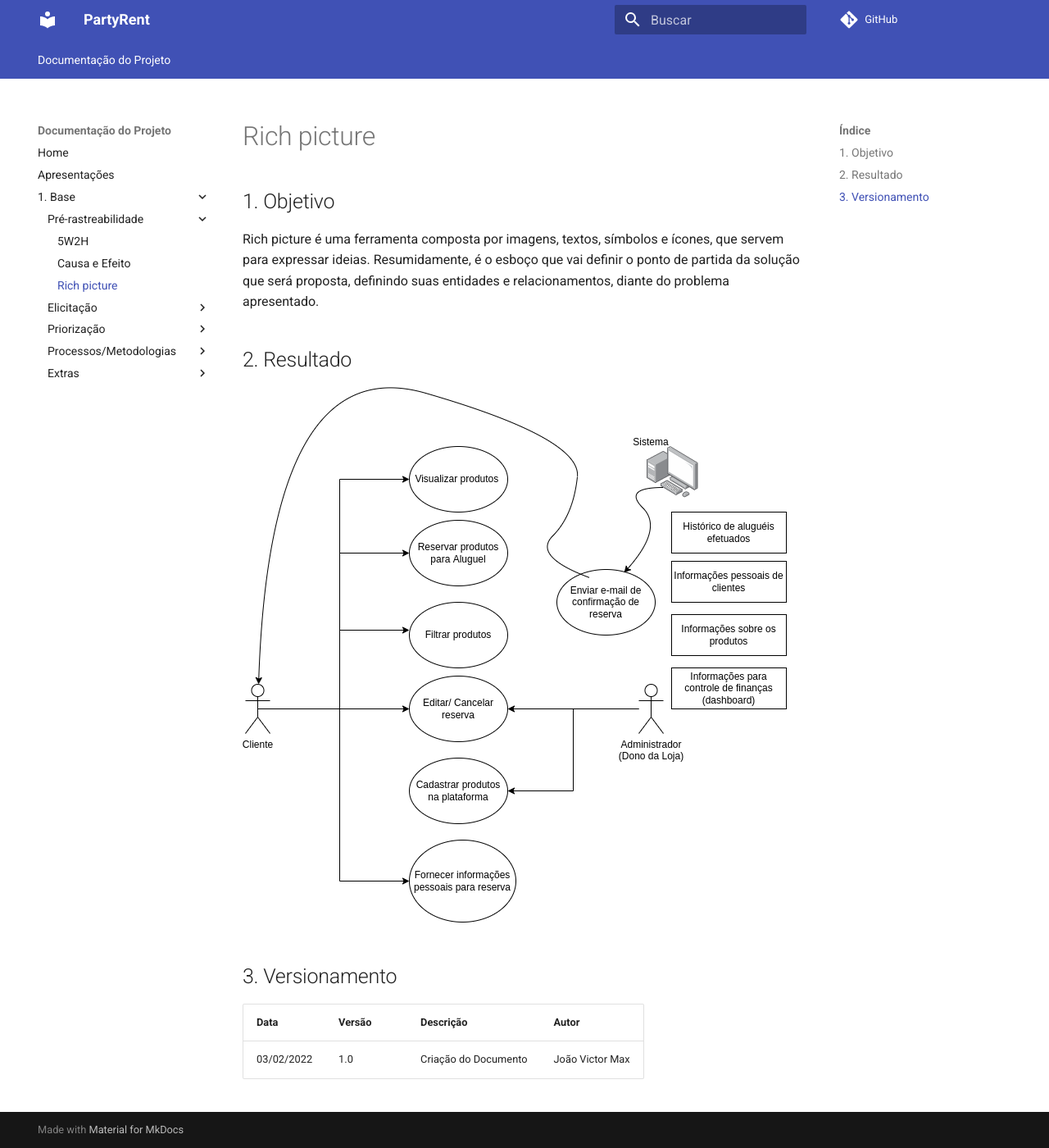
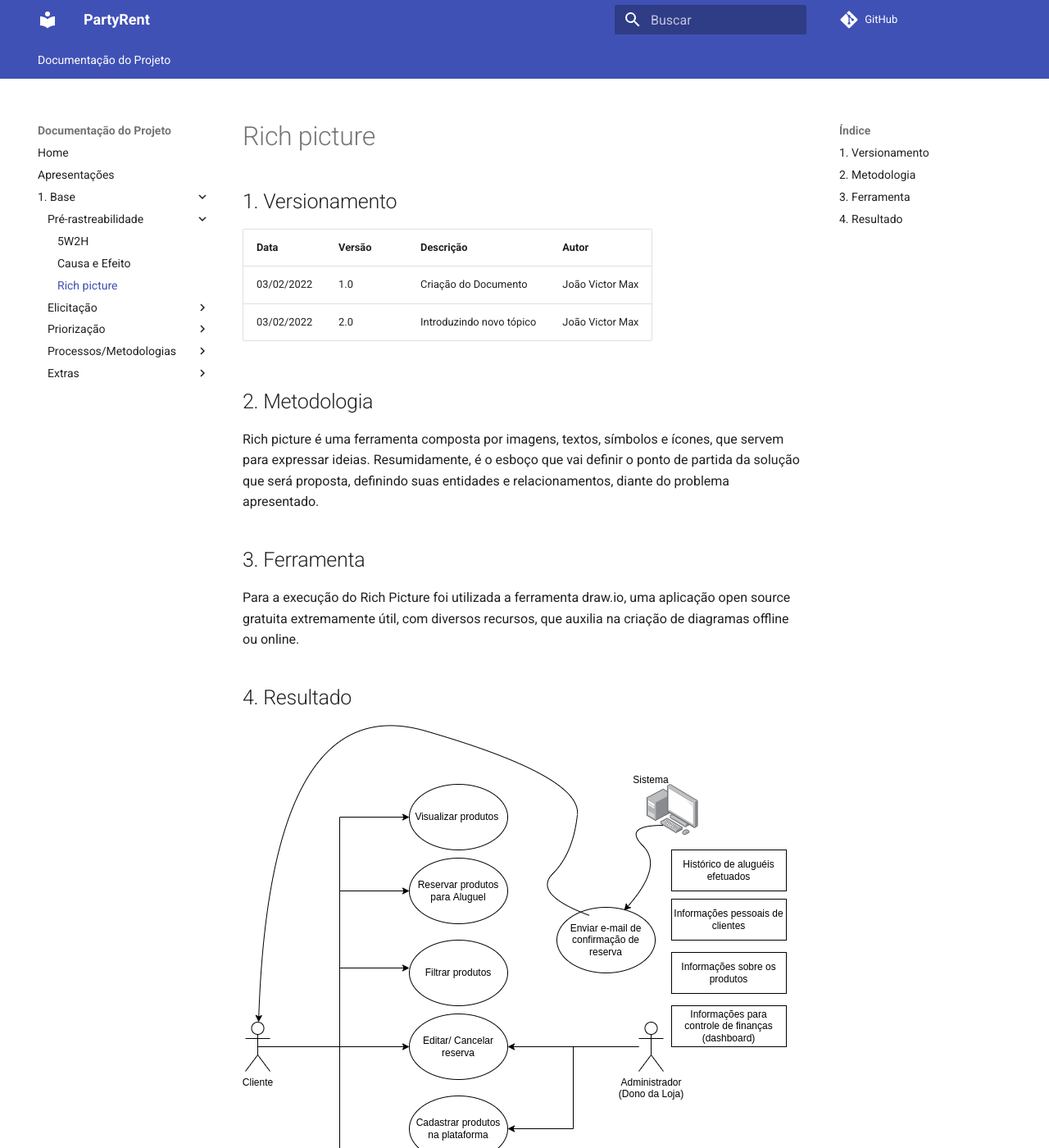
Before and after one commit to UnBArqDsw2021-2/2021.2_G7_-AluguelKitsFesta, an MkDocs documentation site: the page built from docs/Pre-rastreabilidade/Richpicture.md, in a window 1280 px wide and 1400 px high. Shown: the whole window at 82% size. Built offline with MkDocs 1.6.1 and Material for MkDocs 9.7.7, drawn with Linux system fonts in a browser that asks for light colours; comment, search, counter and statistics services are not loaded.

Commit message:
adding new topics in the documentation

```diff
--- a/docs/Pre-rastreabilidade/Richpicture.md
+++ b/docs/Pre-rastreabilidade/Richpicture.md
@@ -1,13 +1,18 @@
-## 1. Objetivo
-
-Rich picture é uma ferramenta composta por imagens, textos, símbolos e ícones, que servem para expressar ideias. Resumidamente, é o esboço que vai definir o ponto de partida da solução que será proposta, definindo suas entidades e relacionamentos, diante do problema apresentado.
-
-## 2. Resultado
-
-![richpicture_PR](richpicture_PR.png)
-
-## 3. Versionamento
+## 1. Versionamento
 
 | Data       | Versão | Descrição            | Autor           |
 | ---------- | ------ | -------------------- | --------------- |
 | 03/02/2022 | 1.0    | Criação do Documento | João Victor Max |
+| 03/02/2022 | 2.0    | Introduzindo novo tópico | João Victor Max |
+
+## 2. Metodologia
+
+Rich picture é uma ferramenta composta por imagens, textos, símbolos e ícones, que servem para expressar ideias. Resumidamente, é o esboço que vai definir o ponto de partida da solução que será proposta, definindo suas entidades e relacionamentos, diante do problema apresentado.
+
+## 3. Ferramenta
+
+Para a execução do Rich Picture foi utilizada a ferramenta draw.io, uma aplicação open source gratuita extremamente útil, com diversos recursos, que auxilia  na criação de diagramas offline ou online.
+
+## 4. Resultado
+
+![richpicture_PR](richpicture_PR.png)
```
Also changed, not shown: docs/Elicitacao/Storyboard.md (+13 -8 lines).
